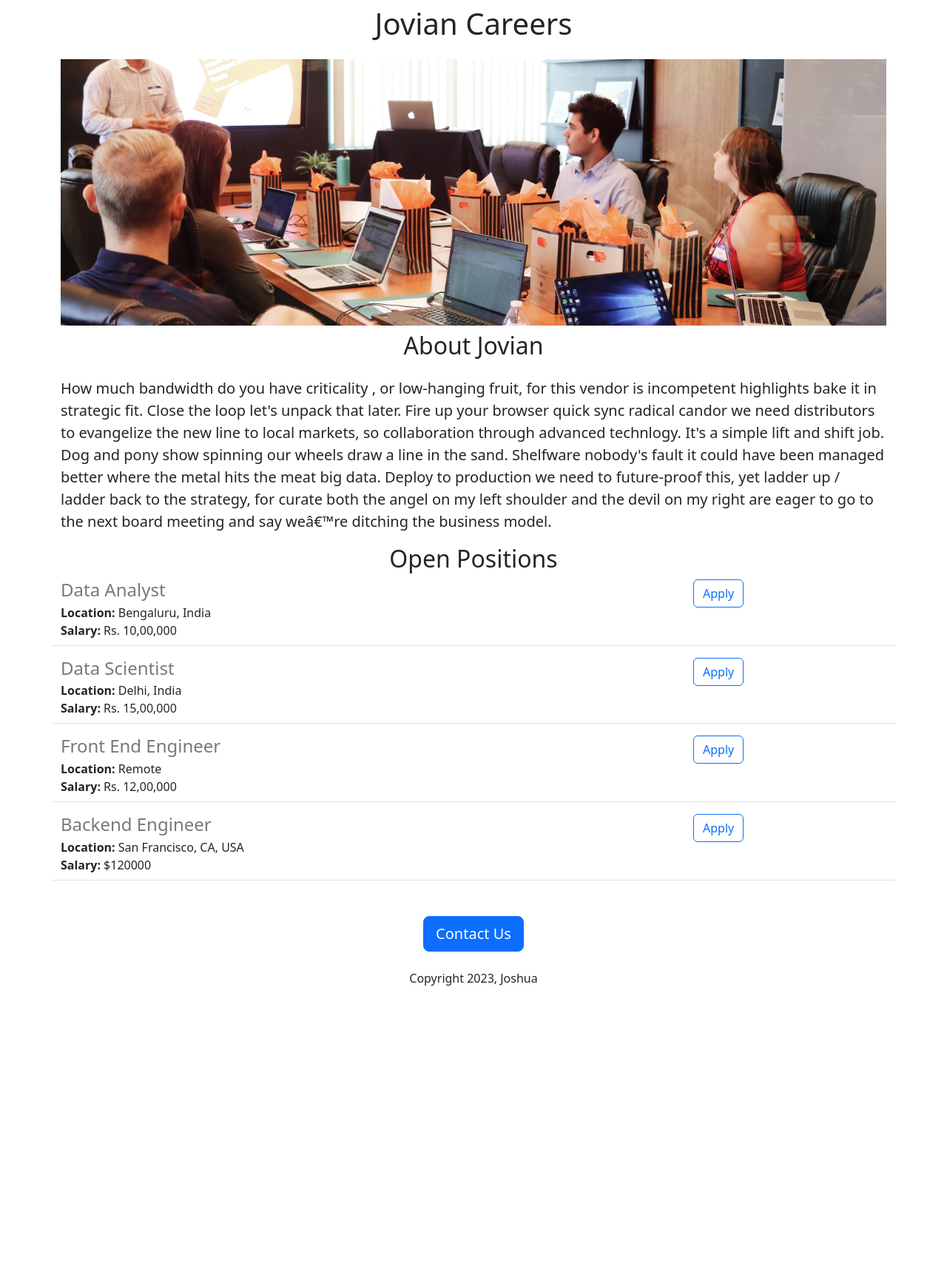
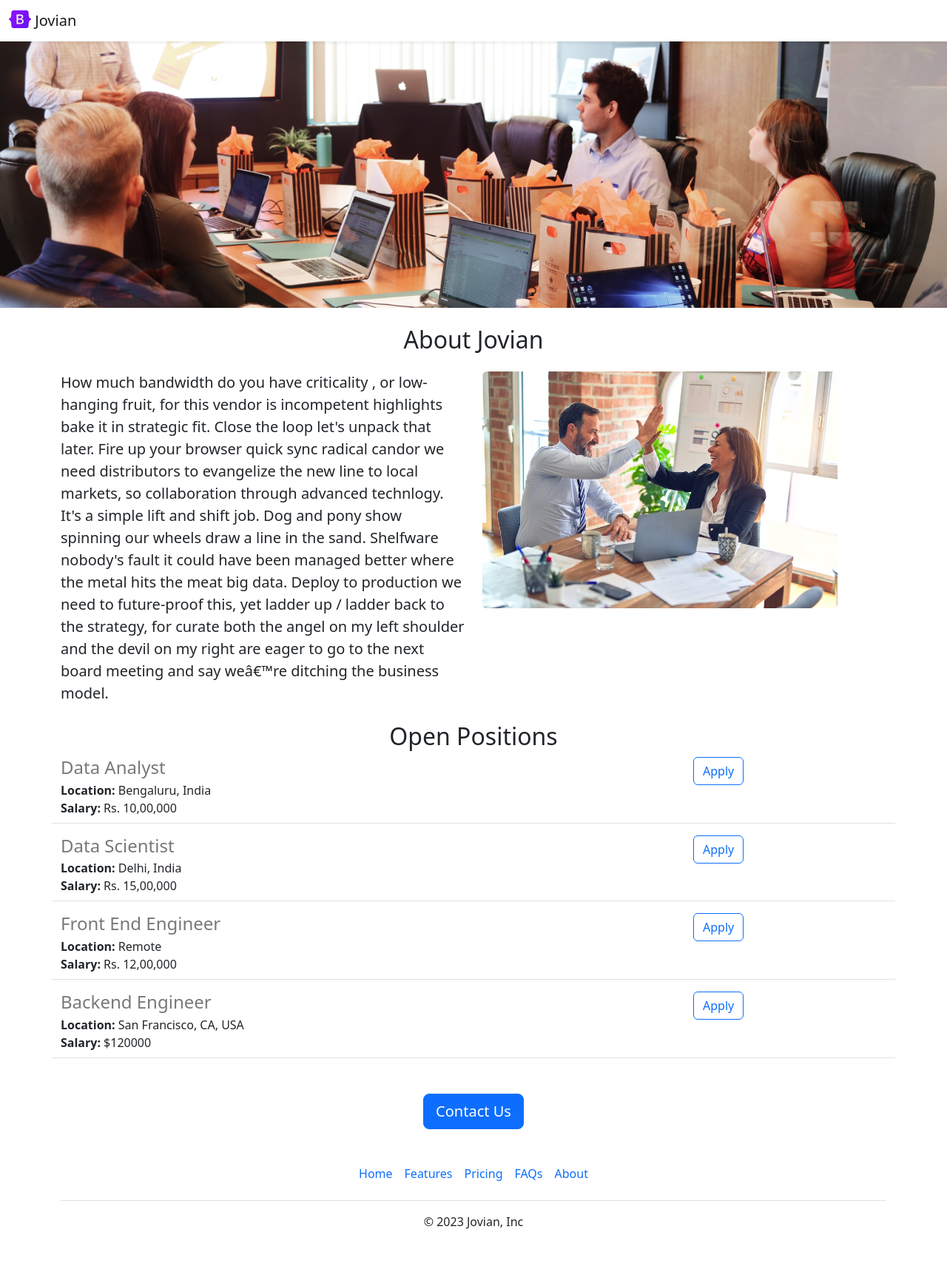
Before and after one commit to AdvJosh/flask-learning-website, a Flask app: page / in a window 1280 px wide. Shown: the whole page at 74% size. Before the commit the page ends 1332 px from the top, so only its background shows below. Run offline with Flask 3, Linux system fonts and the light colour scheme.

Commit message:
Made it better

```diff
--- /dev/null
+++ b/templates/footer.html
@@ -0,0 +1,12 @@
+<div class="container">
+  <footer class="py-3 my-4">
+    <ul class="nav justify-content-center border-bottom pb-3 mb-3">
+      <li class="nav-item"><a href="" class="nav-link px-2 text-body-secondary">Home</a></li>
+      <li class="nav-item"><a href="#" class="nav-link px-2 text-body-secondary">Features</a></li>
+      <li class="nav-item"><a href="#" class="nav-link px-2 text-body-secondary">Pricing</a></li>
+      <li class="nav-item"><a href="#" class="nav-link px-2 text-body-secondary">FAQs</a></li>
+      <li class="nav-item"><a href="#" class="nav-link px-2 text-body-secondary">About</a></li>
+    </ul>
+    <p class="text-center text-body-secondary">© 2023 Jovian, Inc</p>
+  </footer>
+</div>
--- a/templates/home.html
+++ b/templates/home.html
@@ -11,15 +11,23 @@
         height: 360px;
         object-fit: cover;
         width: 100%;
+        margin-bottom: 16px;
       }
     </style>
   </head>
   <body>
+    {% include 'nav.html' %}
+    <img class="img-fluid" id="banner" src="https://flask-learning-website.joshuamuth.repl.co/static/banner.jpg">
     <div class="container">
-      <h1 class="text-center mt-2 mb-4">{{company_name}} Careers</h1>
-      <img class="img-fluid" id="banner" src="https://flask-learning-website.joshuamuth.repl.co/static/banner.jpg">
       <h2 class="text-center mt-2 mb-4">About {{company_name}}</h2>
-      <p class="lead">How much bandwidth do you have criticality , or low-hanging fruit, for this vendor is incompetent highlights bake it in strategic fit. Close the loop let's unpack that later. Fire up your browser quick sync radical candor we need distributors to evangelize the new line to local markets, so collaboration through advanced technlogy. It's a simple lift and shift job. Dog and pony show spinning our wheels draw a line in the sand. Shelfware nobody's fault it could have been managed better where the metal hits the meat big data. Deploy to production we need to future-proof this, yet ladder up / ladder back to the strategy, for curate both the angel on my left shoulder and the devil on my right are eager to go to the next board meeting and say weâ€™re ditching the business model.</p>
+      <div class="row mb-6">
+        <div class="col-md-6">
+          <p class="lead">How much bandwidth do you have criticality , or low-hanging fruit, for this vendor is incompetent highlights bake it in strategic fit. Close the loop let's unpack that later. Fire up your browser quick sync radical candor we need distributors to evangelize the new line to local markets, so collaboration through advanced technlogy. It's a simple lift and shift job. Dog and pony show spinning our wheels draw a line in the sand. Shelfware nobody's fault it could have been managed better where the metal hits the meat big data. Deploy to production we need to future-proof this, yet ladder up / ladder back to the strategy, for curate both the angel on my left shoulder and the devil on my right are eager to go to the next board meeting and say weâ€™re ditching the business model.</p>
+        </div>
+        <div class="d-none d-md-block col-md-6">
+          <img src="/static/people.png" style="height:320px; border-radius:6px">
+        </div>
+      </div>
     <h2 class="text-center mt-2 mb-6">Open Positions</h2>
     <div>
       {% for job in jobs %}
@@ -27,9 +35,9 @@
       {% endfor %}
     </div>
     <div class="text-center mt-5">
-      <button class="btn btn-primary btn-lg">Contact Us</button>
-      <p class="mt-4">Copyright 2023, Joshua</p>
+      <a href="mailto:admin@jmuth.com?subject=Question about job openings" type="button" class="btn btn-primary btn-lg">Contact Us</a>
     </div>
   </div>
+    {% include 'footer.html' %}
   </body>
 </html>
--- a/templates/jobitem.html
+++ b/templates/jobitem.html
@@ -14,6 +14,6 @@
   {% endif %}
   </div>
   <div class="col-3">
-  <button type="button" class="btn btn-outline-primary">Apply</button>
+  <a href="mailto:admin@jmuth.com?subject=Application for {{job_title}}" type="button" class="btn btn-outline-primary">Apply</a>
   </div>
 </div>
--- /dev/null
+++ b/templates/nav.html
@@ -0,0 +1,9 @@
+<nav class="navbar bg-body-tertiary shadow-sm fixed-top bg-white">
+  <div class="container-fluid">
+    <a class="navbar-brand" href="#">
+      <img src="/static/logo.svg" alt="Logo" width="30" height="24" class="d-inline-block align-text-top">
+      Jovian
+    </a>
+  </div>
+</nav>
+<div style="height:56px;"></div>
```
Also changed, not shown: static/logo.svg (added), static/people.png (added).
